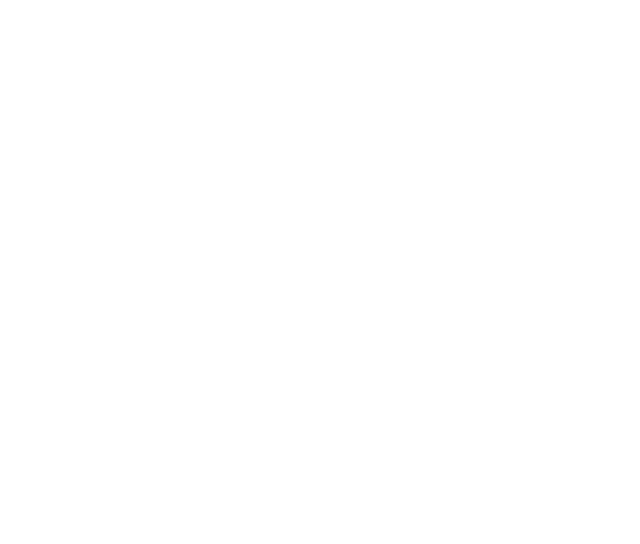
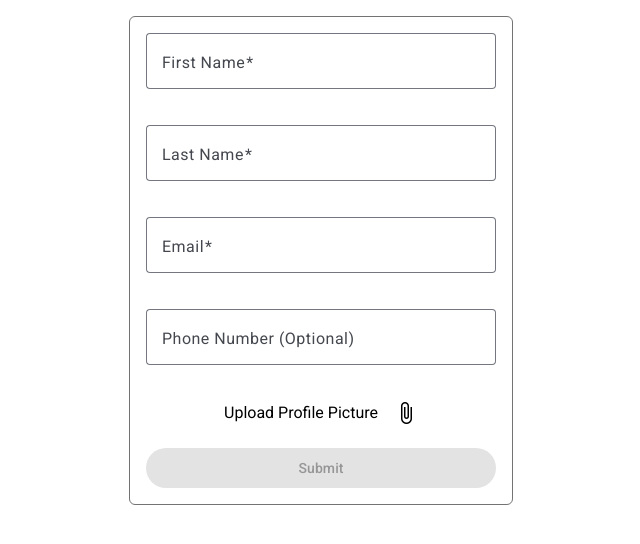
Before and after one commit to AKharitonashvili/springsoft-angular-task, an Angular app: page /form-creation in a window 1280 px wide. Before the commit this address led to /. Shown: the top 544 px of the page, without its empty margins (319-959 px from the left). Built offline with nearby package versions, Linux system fonts and the light colour scheme.

Commit message:
feature user profile edit component

```diff
--- a/angular.json
+++ b/angular.json
@@ -7,7 +7,8 @@
       "projectType": "application",
       "schematics": {
         "@schematics/angular:component": {
-          "style": "scss"
+          "style": "scss",
+          "changeDetection": "OnPush"
         }
       },
       "root": "",
@@ -20,9 +21,7 @@
             "outputPath": "dist/springsoft-angular-task",
             "index": "src/index.html",
             "browser": "src/main.ts",
-            "polyfills": [
-              "zone.js"
-            ],
+            "polyfills": ["zone.js"],
             "tsConfig": "tsconfig.app.json",
             "inlineStyleLanguage": "scss",
             "assets": [
@@ -79,10 +78,7 @@
         "test": {
           "builder": "@angular-devkit/build-angular:karma",
           "options": {
-            "polyfills": [
-              "zone.js",
-              "zone.js/testing"
-            ],
+            "polyfills": ["zone.js", "zone.js/testing"],
             "tsConfig": "tsconfig.spec.json",
             "inlineStyleLanguage": "scss",
             "assets": [
--- a/src/app/app.component.ts
+++ b/src/app/app.component.ts
@@ -6,8 +6,6 @@
   standalone: true,
   imports: [RouterOutlet],
   templateUrl: './app.component.html',
-  styleUrl: './app.component.scss'
+  styleUrl: './app.component.scss',
 })
-export class AppComponent {
-  title = 'springsoft-angular-task';
-}
+export class AppComponent {}
--- a/src/app/app.routes.ts
+++ b/src/app/app.routes.ts
@@ -1,3 +1,12 @@
 import { Routes } from '@angular/router';
 
-export const routes: Routes = [];
+export const routes: Routes = [
+  { path: '', redirectTo: '/form-creation', pathMatch: 'full' },
+  {
+    path: 'form-creation',
+    loadComponent: () =>
+      import('./features/user-profile-edit/user-profile-edit.component').then(
+        c => c.UserProfileEditComponent
+      ),
+  },
+];
--- /dev/null
+++ b/src/app/features/user-profile-edit/user-profile-edit.component.html
@@ -0,0 +1,68 @@
+<section class="flex justify-center p-4">
+  <form
+    class="flex w-full max-w-sm flex-col gap-4 rounded-md border border-solid border-neutral-500 p-4"
+    [formGroup]="profileForm"
+    (ngSubmit)="onSubmit()">
+    <mat-form-field appearance="outline">
+      <mat-label>First Name</mat-label>
+      <input
+        matInput
+        formControlName="firstName"
+        placeholder="Enter your first name" />
+      @if (
+        profileForm.get('firstName')?.invalid &&
+        profileForm.get('firstName')?.touched
+      ) {
+        <mat-error> First Name is required </mat-error>
+      }
+    </mat-form-field>
+
+    <mat-form-field appearance="outline">
+      <mat-label>Last Name</mat-label>
+      <input
+        matInput
+        formControlName="lastName"
+        placeholder="Enter your last name" />
+      @if (
+        profileForm.get('lastName')?.invalid &&
+        profileForm.get('lastName')?.touched
+      ) {
+        <mat-error> Last Name is required </mat-error>
+      }
+    </mat-form-field>
+
+    <mat-form-field appearance="outline">
+      <mat-label>Email</mat-label>
+      <input
+        matInput
+        type="email"
+        formControlName="email"
+        placeholder="Enter your email" />
+      @if (
+        profileForm.get('email')?.invalid && profileForm.get('email')?.touched
+      ) {
+        <mat-error> A valid email is required </mat-error>
+      }
+    </mat-form-field>
+
+    <mat-form-field appearance="outline">
+      <mat-label>Phone Number (Optional)</mat-label>
+      <input
+        matInput
+        formControlName="phoneNumber"
+        placeholder="Enter your phone number" />
+    </mat-form-field>
+
+    <app-file-upload
+      formControlName="profilePicture"
+      [requiredFileType]="'image/*'" />
+
+    <button
+      mat-raised-button
+      color="primary"
+      type="submit"
+      [disabled]="profileForm.invalid">
+      Submit
+    </button>
+  </form>
+</section>
--- /dev/null
+++ b/src/app/features/user-profile-edit/user-profile-edit.component.ts
@@ -0,0 +1,63 @@
+import { ChangeDetectionStrategy, Component, OnInit } from '@angular/core';
+import {
+  FormControl,
+  FormGroup,
+  ReactiveFormsModule,
+  Validators,
+} from '@angular/forms';
+import { MatButtonModule } from '@angular/material/button';
+import { MatFormFieldModule } from '@angular/material/form-field';
+import { MatInputModule } from '@angular/material/input';
+import { FileUploadComponent } from '../../shared/ui/inputs/file-upload/file-upload.component';
+
+interface ProfileForm {
+  firstName: FormControl<string | null>;
+  lastName: FormControl<string | null>;
+  email: FormControl<string | null>;
+  phoneNumber: FormControl<string | null>;
+  profilePicture: FormControl<File | null>;
+}
+
+@Component({
+  selector: 'app-user-profile-edit',
+  standalone: true,
+  imports: [
+    ReactiveFormsModule,
+    MatFormFieldModule,
+    MatInputModule,
+    MatButtonModule,
+    FileUploadComponent,
+  ],
+  templateUrl: './user-profile-edit.component.html',
+  styleUrl: './user-profile-edit.component.scss',
+  changeDetection: ChangeDetectionStrategy.OnPush,
+})
+export class UserProfileEditComponent implements OnInit {
+  profileForm!: FormGroup<ProfileForm>;
+
+  ngOnInit(): void {
+    this.profileForm = new FormGroup<ProfileForm>({
+      firstName: new FormControl<string | null>(null, Validators.required),
+      lastName: new FormControl<string | null>(null, Validators.required),
+      email: new FormControl<string | null>(null, [
+        Validators.required,
+        Validators.email,
+      ]),
+      phoneNumber: new FormControl<string | null>(null),
+      profilePicture: new FormControl<File | null>(null),
+    });
+  }
+
+  onFileChange(event: any) {
+    const file = event.target.files[0];
+    this.profileForm.patchValue({
+      profilePicture: file,
+    });
+  }
+
+  onSubmit(): void {
+    if (this.profileForm.valid) {
+      console.log(this.profileForm.value);
+    }
+  }
+}
--- a/src/index.html
+++ b/src/index.html
@@ -1,15 +1,19 @@
 <!doctype html>
 <html lang="en">
-<head>
-  <meta charset="utf-8">
-  <title>SpringsoftAngularTask</title>
-  <base href="/">
-  <meta name="viewport" content="width=device-width, initial-scale=1">
-  <link rel="icon" type="image/x-icon" href="favicon.ico">
-  <link href="https://fonts.googleapis.com/css2?family=Roboto:wght@300;400;500&display=swap" rel="stylesheet">
-  <link href="https://fonts.googleapis.com/icon?family=Material+Icons" rel="stylesheet">
-</head>
-<body>
-  <app-root></app-root>
-</body>
+  <head>
+    <meta charset="utf-8" />
+    <title>SpringSoft Angular Task</title>
+    <base href="/" />
+    <meta name="viewport" content="width=device-width, initial-scale=1" />
+    <link rel="icon" type="image/x-icon" href="favicon.ico" />
+    <link
+      href="https://fonts.googleapis.com/css2?family=Roboto:wght@300;400;500&display=swap"
+      rel="stylesheet" />
+    <link
+      href="https://fonts.googleapis.com/icon?family=Material+Icons"
+      rel="stylesheet" />
+  </head>
+  <body>
+    <app-root></app-root>
+  </body>
 </html>
```
Also changed, not shown: src/styles.scss (+8 -2 lines), src/app/features/user-profile-edit/user-profile-edit.component.scss (added), 2 other files (tests, documents, lock files or other folders).
